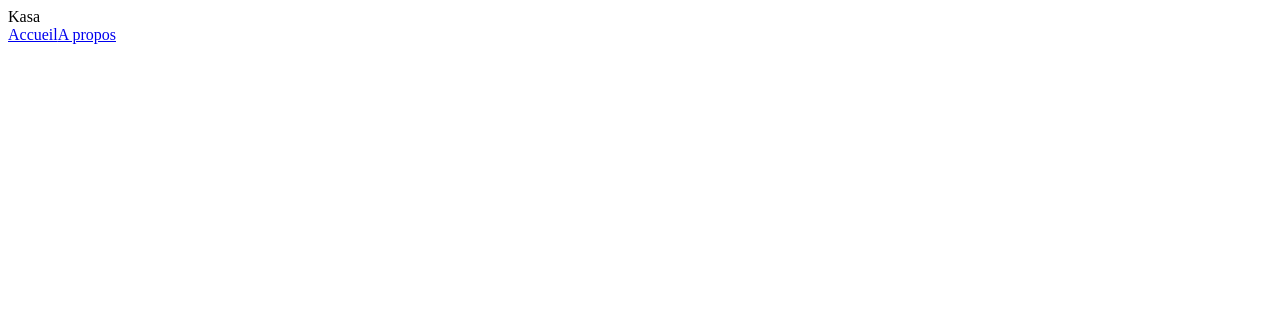
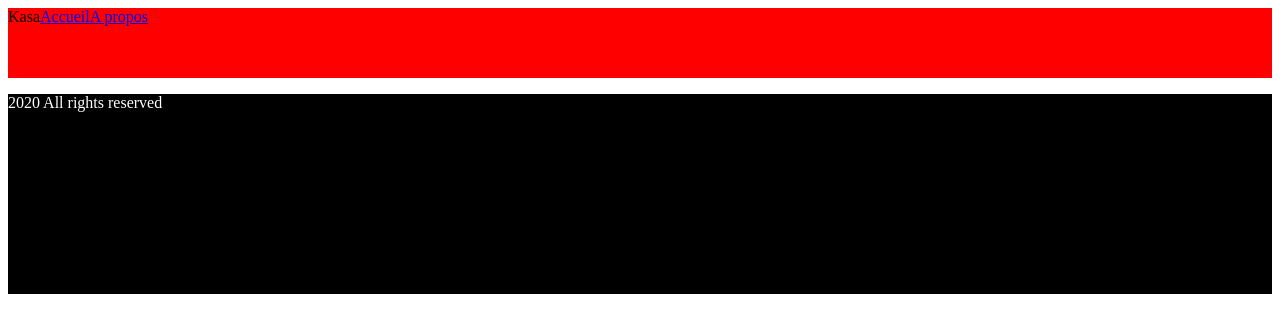
Before and after one commit to zinedinechami/Kasa-react-project, a React (Vite) app in the folder kasa-p8-react/: page / in a window 1280 px wide. Shown: the top 332 px of the page. Built offline with nearby package versions, Linux system fonts and the light colour scheme.

Commit message:
created first footer and header for router

```diff
--- a/kasa-p8-react/src/App.jsx
+++ b/kasa-p8-react/src/App.jsx
@@ -11,12 +11,13 @@ import {
   createBrowserRouter,
 } from "react-router-dom";
 
+// creation du routeur
 const router = createBrowserRouter([
   {
     path: "/",
     element: <Root />,
     errorElement: <PageError />,
-    Children: [
+    children: [
       {
         path: "Acceuil",
         element: <div>Acceuil</div>,
@@ -29,6 +30,7 @@ const router = createBrowserRouter([
   },
 ]);
 
+// component root, header de la page contenant les liens des routes
 function Root() {
   return (
     <>
@@ -42,10 +44,14 @@ function Root() {
       <div className="container">
         <Outlet />
       </div>
+      <footer>
+        <p>2020 All rights reserved</p>
+      </footer>
     </>
   );
 }
 
+// component page erreur
 function PageError() {
   return (
     <>
@@ -55,6 +61,7 @@ function PageError() {
   );
 }
 
+// affichage du routeur dans l'application avec router providor
 function App() {
   return <RouterProvider router={router} />;
   // const [count, setCount] = useState(0)
--- a/kasa-p8-react/src/style.css
+++ b/kasa-p8-react/src/style.css
@@ -1 +1,18 @@
-/*# sourceMappingURL=style.css.map */
+header {
+  width: 100%;
+  height: 70px;
+  background-color: red;
+  display: flex;
+}
+
+nav {
+  display: flex;
+  justify-content: flex-end;
+}
+
+footer {
+  width: 100%;
+  height: 200px;
+  color: white;
+  background-color: black;
+}/*# sourceMappingURL=style.css.map */
--- a/kasa-p8-react/src/style.scss
+++ b/kasa-p8-react/src/style.scss
@@ -0,0 +1,18 @@
+header {
+  width: 100%;
+  height: 70px;
+  background-color: red;
+  display: flex;
+}
+
+nav {
+  display: flex;
+  justify-content: flex-end;
+}
+
+footer {
+  width: 100%;
+  height: 200px;
+  color: white;
+  background-color: black;
+}
```
Also changed, not shown: 1 other file (tests, documents, lock files or other folders).
